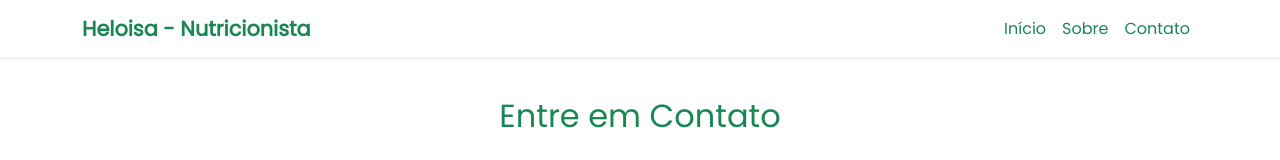
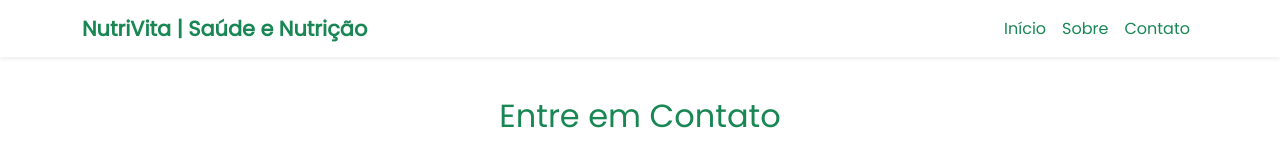
Before and after one commit to jaysonstn/Nutri, a plain HTML site: page contato.html in a window 1280 px wide. Shown: the top 160 px of the page. Drawn offline with nearby package versions, Linux system fonts and the light colour scheme.

Commit message:
Update contato.html

```diff
--- a/contato.html
+++ b/contato.html
@@ -16,7 +16,7 @@
    <main>
   <nav class="navbar navbar-expand-lg navbar-light bg-white shadow-sm">
     <div class="container">
-      <a class="navbar-brand text-success brand-destaque" href="index.html">Heloisa - Nutricionista</a>
+      <a class="navbar-brand text-success brand-destaque" href="index.html">NutriVita | Saúde e Nutrição</a>
       <button class="navbar-toggler" type="button" data-bs-toggle="collapse" data-bs-target="#nav">
         <span class="navbar-toggler-icon"></span>
       </button>
```
